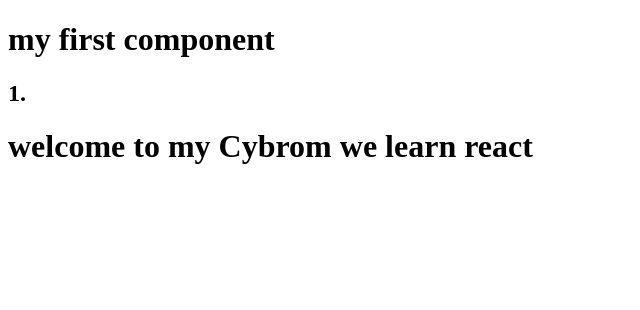
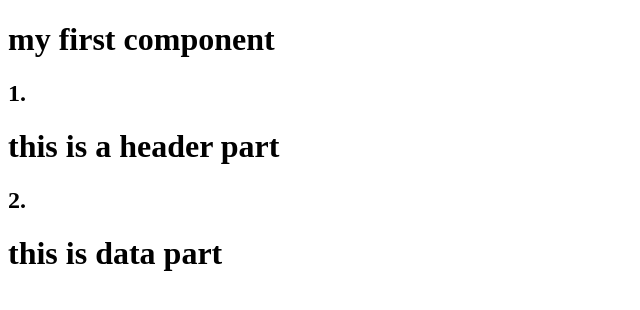
Before and after one commit to jaydeshmukh078/CybromReact, a React (Vite) app: page / in a window 1280 px wide. Shown: the top 310 px of the page, without its empty margins (0-640 px from the left). Built offline with nearby package versions, Linux system fonts and the light colour scheme.

Commit message:
this is double component part

```diff
--- a/src/App.jsx
+++ b/src/App.jsx
@@ -1,10 +1,14 @@
-import Cybrom from "./Cybrom";
+import Header from "./Cybrom";
+import Data from "./Data";
 
 const App = () => {
   return (
     <>
     <h1>my first component</h1>
-      <h2>1.</h2> <Cybrom/>
+      <h2>1.</h2>
+      <Header />
+      <h2>2.</h2>
+      <Data />
 
       </>
   )
--- a/src/Cybrom.jsx
+++ b/src/Cybrom.jsx
@@ -1,6 +1,8 @@
-const Cybrom = () => {
+const Header = () => {
   return(
-    <h1>welcome to my Cybrom we learn react</h1>
+    <>
+    <h1>this is a header part</h1>
+    </>
   )
 }
-export default Cybrom;
+export default Header;
--- /dev/null
+++ b/src/Data.jsx
@@ -0,0 +1,8 @@
+const Data = () => {
+  return(
+    <>
+    <h1>this is data part</h1>
+    </>
+  )
+}
+export default Data;
```
